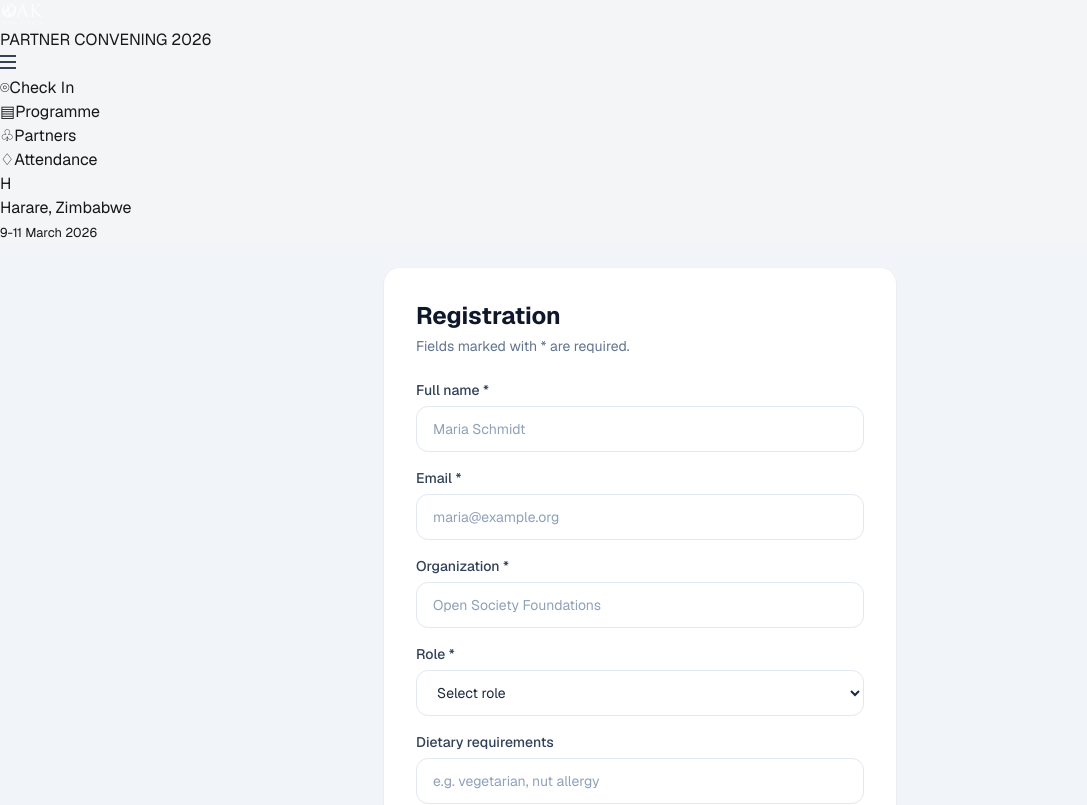
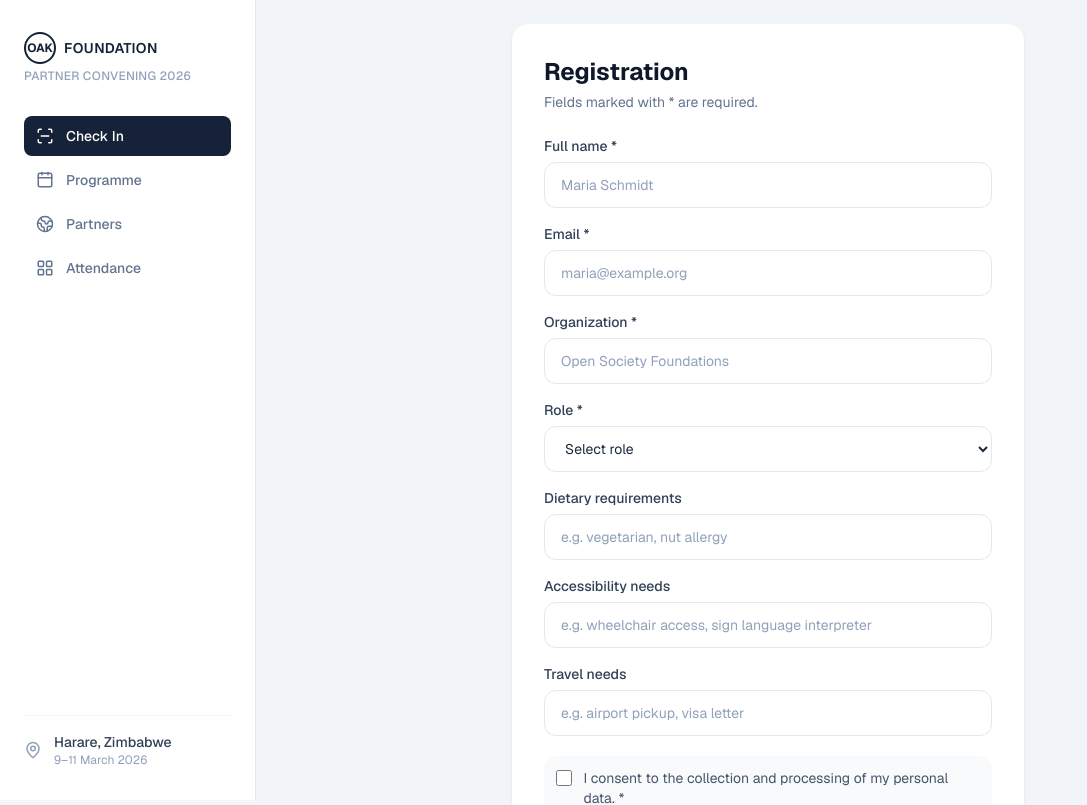
Before and after one commit to clostage-munashe/OAK-PROJECT-2, a Next.js app: page / in a window 1280 px wide. Shown: the top 805 px of the page, without its empty margins (0-1087 px from the left). Built offline with nearby package versions, Linux system fonts and the light colour scheme.

Commit message:
feat: enhance check-in functionality with success and failure components, update layout and sidebar, add lucide-react icons

```diff
--- a/app/layout.tsx
+++ b/app/layout.tsx
@@ -1,4 +1,4 @@
-import type { Metadata } from "next";
+import type { Metadata, Viewport } from "next";
 import { Geist, Geist_Mono } from "next/font/google";
 import "./globals.css";
 import Sidebar from "../components/Sidebar";
@@ -14,8 +14,13 @@ const geistMono = Geist_Mono({
 });
 
 export const metadata: Metadata = {
-  title: "Create Next App",
-  description: "Generated by create next app",
+  title: "OAK Foundation | Partner Convening 2026",
+  description: "Check-in console for Partner Convening 2026",
+};
+
+export const viewport: Viewport = {
+  width: "device-width",
+  initialScale: 1,
 };
 
 export default function RootLayout({ children }: LayoutProps<"/">) {
@@ -24,9 +29,9 @@ export default function RootLayout({ children }: LayoutProps<"/">) {
       lang="en"
       className={`${geistSans.variable} ${geistMono.variable} h-full antialiased`}
     >
-      <body className="min-h-full flex flex-col">
+      <body className="min-h-full flex">
         <Sidebar />
-        {children}
+        <main className="flex-1 overflow-y-auto">{children}</main>
       </body>
     </html>
   );
--- /dev/null
+++ b/components/CheckInFailed.tsx
@@ -0,0 +1,68 @@
+"use client";
+
+import { XCircle, AlertTriangle, RotateCw, Phone } from "lucide-react";
+
+interface CheckInFailedProps {
+  reasons: string[];
+  onRetry: () => void;
+  onContactTeam: () => void;
+}
+
+export default function CheckInFailed({
+  reasons,
+  onRetry,
+  onContactTeam,
+}: CheckInFailedProps) {
+  return (
+    <div className="mx-auto max-w-2xl">
+      {/* Error banner */}
+      <div className="relative mb-6 overflow-hidden rounded-2xl bg-gradient-to-r from-red-500 to-red-600 p-6">
+        <div className="absolute -right-6 -top-10 h-40 w-40 rounded-full bg-white/10" />
+        <div className="relative flex items-center gap-4">
+          <div className="flex h-11 w-11 items-center justify-center rounded-xl bg-white/20">
+            <XCircle className="text-white" size={24} />
+          </div>
+          <div>
+            <p className="text-xs font-semibold tracking-wide text-red-50">
+              CHECK-IN FAILED
+            </p>
+            <h1 className="text-lg font-bold text-white">QR Not Recognised</h1>
+            <p className="text-sm text-red-50">Code is invalid or unregistered</p>
+          </div>
+        </div>
+      </div>
+
+      {/* Reasons card */}
+      <div className="mb-4 rounded-2xl bg-white p-6 shadow-card">
+        <p className="mb-3 flex items-center gap-2 text-sm font-semibold text-slate-800">
+          <AlertTriangle size={16} className="text-red-500" />
+          Possible reasons
+        </p>
+        <ul className="space-y-2.5">
+          {reasons.map((reason) => (
+            <li key={reason} className="flex items-center gap-2.5 text-sm text-slate-500">
+              <span className="h-1.5 w-1.5 shrink-0 rounded-full bg-red-400" />
+              {reason}
+            </li>
+          ))}
+        </ul>
+      </div>
+
+      <button
+        onClick={onRetry}
+        className="mb-3 flex w-full items-center justify-center gap-2 rounded-xl bg-navy-900 py-4 text-sm font-semibold text-white transition-colors hover:bg-navy-800"
+      >
+        <RotateCw size={16} />
+        Try Again
+      </button>
+
+      <button
+        onClick={onContactTeam}
+        className="flex w-full items-center justify-center gap-2 rounded-xl bg-white py-4 text-sm font-semibold text-slate-800 shadow-card transition-colors hover:bg-slate-50"
+      >
+        <Phone size={16} />
+        Contact Coordination Team
+      </button>
+    </div>
+  );
+}
--- /dev/null
+++ b/components/CheckInSuccess.tsx
@@ -0,0 +1,124 @@
+"use client";
+
+import { CheckCircle2, Clock, Users, MapPin } from "lucide-react";
+
+interface CheckInSuccessProps {
+  attendee: {
+    name: string;
+    initials: string;
+    organisation: string;
+    role: string;
+  };
+  session: {
+    time: string;
+    date: string;
+    nextSession: string;
+    venue: string;
+  };
+  liveStatus: {
+    sessionName: string;
+    startTime: string;
+    checkedIn: number;
+    capacity: number;
+    venue: string;
+  };
+  onScanNext: () => void;
+}
+
+export default function CheckInSuccess({
+  attendee,
+  session,
+  liveStatus,
+  onScanNext,
+}: CheckInSuccessProps) {
+  const progress = (liveStatus.checkedIn / liveStatus.capacity) * 100;
+
+  return (
+    <div className="mx-auto max-w-2xl">
+      {/* Success banner */}
+      <div className="relative mb-6 overflow-hidden rounded-2xl bg-gradient-to-r from-emerald-500 to-emerald-600 p-6">
+        <div className="absolute -right-6 -top-10 h-40 w-40 rounded-full bg-white/10" />
+        <div className="relative flex items-center gap-4">
+          <div className="flex h-11 w-11 items-center justify-center rounded-xl bg-white/20">
+            <CheckCircle2 className="text-white" size={24} />
+          </div>
+          <div>
+            <h1 className="text-lg font-bold text-white">
+              Checked In Successfully
+            </h1>
+            <p className="mt-0.5 flex items-center gap-1 text-sm text-emerald-50">
+              <Clock size={13} />
+              {session.time} · {session.date}
+            </p>
+          </div>
+        </div>
+      </div>
+
+      {/* Attendee card */}
+      <div className="mb-6 rounded-2xl bg-white p-6 shadow-card">
+        <div className="mb-5 flex items-center gap-4">
+          <div className="flex h-14 w-14 items-center justify-center rounded-xl bg-navy-900 text-lg font-bold text-white">
+            {attendee.initials}
+          </div>
+          <div>
+            <h2 className="text-base font-bold text-slate-900">
+              {attendee.name}
+            </h2>
+            <p className="text-sm text-slate-500">{attendee.organisation}</p>
+            <span className="mt-1 inline-flex items-center gap-1 rounded-full bg-indigo-50 px-2.5 py-0.5 text-xs font-medium text-indigo-600">
+              <span className="h-1.5 w-1.5 rounded-full bg-indigo-500" />
+              {attendee.role}
+            </span>
+          </div>
+        </div>
+
+        <div className="grid grid-cols-2 gap-3 border-t border-slate-100 pt-5">
+          <div className="rounded-xl bg-slate-50 p-3">
+            <p className="mb-1 flex items-center gap-1 text-xs text-slate-400">
+              Next session
+            </p>
+            <p className="text-sm font-semibold text-slate-800">
+              {session.nextSession}
+            </p>
+          </div>
+          <div className="rounded-xl bg-slate-50 p-3">
+            <p className="mb-1 flex items-center gap-1 text-xs text-slate-400">
+              <MapPin size={12} /> Venue
+            </p>
+            <p className="text-sm font-semibold text-slate-800">
+              {session.venue}
+            </p>
+          </div>
+        </div>
+      </div>
+
+      {/* Live status */}
+      <div className="mb-6 rounded-2xl bg-white p-6 shadow-card">
+        <p className="mb-3 flex items-center gap-1 text-xs font-medium text-slate-400">
+          <Users size={13} /> Live event status
+        </p>
+        <p className="mb-1 flex items-center gap-2 text-sm font-semibold text-slate-900">
+          <span className="h-2 w-2 rounded-full bg-emerald-500" />
+          {liveStatus.sessionName} starting at {liveStatus.startTime}
+        </p>
+        <p className="mb-3 text-sm text-slate-500">
+          {liveStatus.checkedIn} of {liveStatus.capacity} attendees checked in
+          · {liveStatus.venue}
+        </p>
+        <div className="h-2 w-full overflow-hidden rounded-full bg-slate-100">
+          <div
+            className="h-full rounded-full bg-navy-900 transition-all"
+            style={{ width: `${progress}%` }}
+          />
+        </div>
+      </div>
+
+      <button
+        onClick={onScanNext}
+        className="w-full rounded-xl bg-navy-900 py-4 text-sm font-semibold text-white transition-colors hover:bg-navy-800"
+      >
+        Scan Next Attendee
+      </button>
+    </div>
+  );
+}
--- a/components/Sidebar.tsx
+++ b/components/Sidebar.tsx
@@ -1,70 +1,55 @@
 "use client";
 
-import Link from "next/link";
-import { usePathname } from "next/navigation";
-import { useState } from "react";
+import { ScanLine, Calendar, Globe2, LayoutGrid, MapPin } from "lucide-react";
+
+const navItems = [
+  { label: "Check In", icon: ScanLine, active: true },
+  { label: "Programme", icon: Calendar, active: false },
+  { label: "Partners", icon: Globe2, active: false },
+  { label: "Attendance", icon: LayoutGrid, active: false },
+];
 
 export default function Sidebar() {
-  const pathname = usePathname();
-  const [menuOpen, setMenuOpen] = useState(false);
+  return (
+    <aside className="flex h-screen w-64 flex-col justify-between border-r border-slate-200 bg-white px-6 py-8">
+      <div>
+        {/* Logo */}
+        <div className="mb-1 flex items-center gap-2">
+          <div className="flex h-8 w-8 items-center justify-center rounded-full border-2 border-navy-900 text-xs font-bold text-navy-900">
+            OAK
+          </div>
+          <span className="text-sm font-semibold tracking-wide text-navy-900">
+            FOUNDATION
+          </span>
+        </div>
+        <p className="mb-8 text-xs font-medium tracking-wide text-slate-400">
+          PARTNER CONVENING 2026
+        </p>
 
-  const links = [
-    { name: "Check In", href: "/" , icon: "⌾"},
-    { name: "Programme", href: "/programme", icon: "▤" },
-    { name: "Partners", href: "/partners", icon: "♧" },
-    { name: "Attendance", href: "/attendance", icon: "♢" },
-  ];
-
-  return (
-    <aside className="app-sidebar">
-      {/* HEADER */}
-      <div className="sidebar-brand">
-        <img src="/Logo-Oak-Foundation.svg (1) 1.svg" alt="Oak Foundation logo" />
-        <p>PARTNER CONVENING 2026</p>
+        {/* Nav */}
+        <nav className="flex flex-col gap-1">
+          {navItems.map(({ label, icon: Icon, active }) => (
+            <button
+              key={label}
+              className={`flex items-center gap-3 rounded-lg px-3 py-2.5 text-sm font-medium transition-colors ${
+                active
+                  ? "bg-navy-900 text-white"
+                  : "text-slate-500 hover:bg-slate-50"
+              }`}
+            >
+              <Icon size={18} />
+              {label}
+            </button>
+          ))}
+        </nav>
       </div>
 
-      {/* MOBILE BUTTON */}
-      <button
-        type="button"
-        onClick={() => setMenuOpen((prev) => !prev)}
-        className="sidebar-toggle"
-        aria-label="Toggle navigation menu"
-      >
-        <span className="block h-0.5 w-4 bg-gray-700" />
-        <span className="mt-1 block h-0.5 w-4 bg-gray-700" />
-        <span className="mt-1 block h-0.5 w-4 bg-gray-700" />
-      </button>
-
-      {/* NAVIGATION */}
-      <nav className={`sidebar-nav ${menuOpen ? "is-open" : ""}`}>
-        <div className="sidebar-nav-rule">
-          <ul>
-            {links.map((link) => {
-              const isActive = pathname === link.href;
-
-              return (
-                <li key={link.href}>
-                  <Link
-                    href={link.href}
-                    onClick={() => setMenuOpen(false)}
-                    className={`sidebar-link ${isActive ? "is-active" : ""}`}
-                  >
-                    <span className="sidebar-link-icon" aria-hidden="true">{link.icon}</span>
-                    {link.name}
-                  </Link>
-                </li>
-              );
-            })}
-          </ul>
-        </div>
-      </nav>
-
-      {/* BOTTOM INFORMATION */}
-      <div className="sidebar-footer">
-        <span className="avatar">H</span>
+      {/* Footer location */}
+      <div className="flex items-center gap-3 border-t border-slate-100 pt-4">
+        <MapPin size={18} className="text-slate-400" />
         <div>
-          <p>Harare, Zimbabwe</p>
-          <small>9-11 March 2026</small>
+          <p className="text-sm font-medium text-slate-700">Harare, Zimbabwe</p>
+          <p className="text-xs text-slate-400">9–11 March 2026</p>
         </div>
       </div>
     </aside>
--- a/package.json
+++ b/package.json
@@ -9,6 +9,7 @@
     "lint": "eslint"
   },
   "dependencies": {
+    "lucide-react": "^1.42.0",
     "next": "16.3.4",
     "qrcode.react": "^4.2.0",
     "react": "19.2.8",
```
Also changed, not shown: 1 other file (tests, documents, lock files or other folders).
